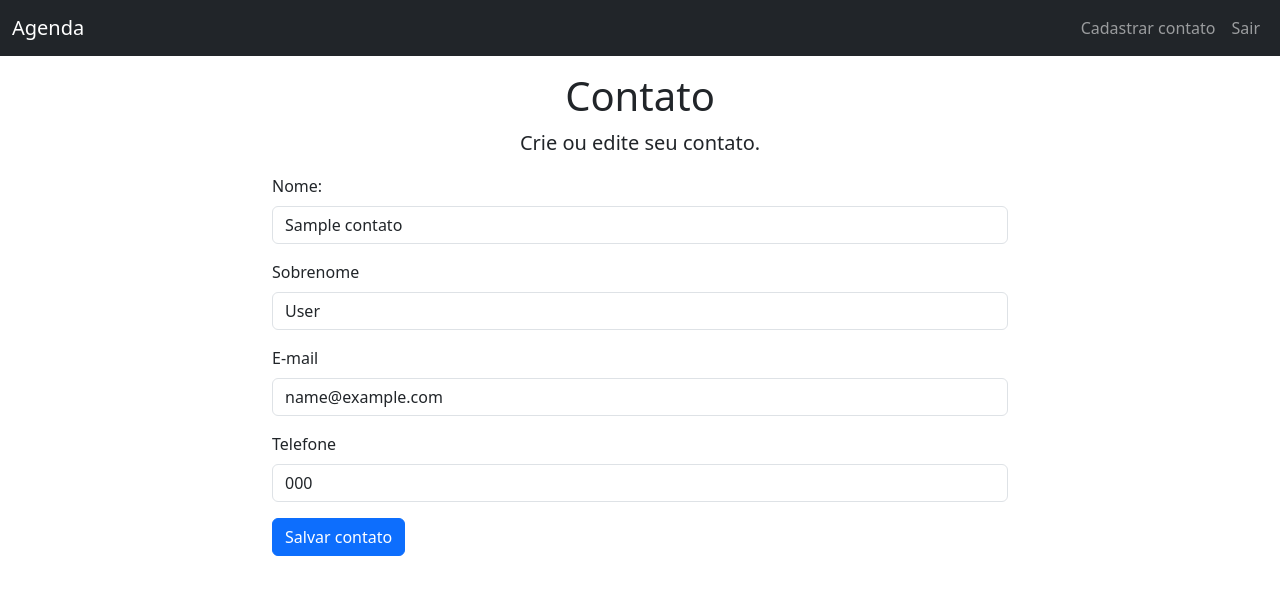
After one commit to AndrewDeras/agendaWithMongoDb, a Node server app: page /contato/index/600000000000000000000001 in a window 1280 px wide. The commit adds this page. Shown: the top 595 px of the page. Run offline with Node 20, Linux system fonts and the light colour scheme; the visitor is signed in with stand-in values (Sample User, id 1); tables that the repository leaves empty hold one stand-in row (values such as "Sample post"); some libraries are stand-ins or nearby versions.

Commit message:
criar e editar contato

```diff
--- /dev/null
+++ b/src/controllers/contatoController.js
@@ -0,0 +1,37 @@
+const Contato = require("../models/ContatoModel");
+
+exports.contatoIndex = (req, res) => {
+  res.render("contato");
+};
+
+exports.contatoRegister = async (req, res) => {
+  try {
+    const contato = new Contato(req.body);
+    await contato.register();
+
+    if (contato.errors.length > 0) {
+      req.flash("errors", contato.errors);
+      req.session.save(() => res.redirect("/contato/index"));
+      return;
+    };
+
+    req.flash("success", "Contato cadastrado com sucesso.");
+    req.session.save(() => res.redirect(`/contato/index/${contato.contato._id}`));
+
+  } catch (error) {
+    console.log(error);
+    return res.render("404");
+  }
+};
+
+exports.contatoEdit = async (req, res) => {
+
+  if (!req.params.id) return res.render("404");
+
+  const contato = await Contato.searchById(req.params.id);
+
+  if (!contato) return res.render("404");
+
+  res.render("contato", { contato: contato });
+
+};
--- a/src/middlewares/middleware.js
+++ b/src/middlewares/middleware.js
@@ -16,3 +16,11 @@ exports.csrfMiddleware = (req, res, next) => {
   res.locals.csrfToken = req.csrfToken();
   next();
 };
+
+exports.loginRequired = (req, res, next) => {
+  if (!req.session.user) {
+    req.flash("errors", "Você precisa iniciar sessão para cadastrar um contato.");
+    return res.redirect("/login/index");
+  }
+  next();
+};
--- /dev/null
+++ b/src/models/ContatoModel.js
@@ -0,0 +1,65 @@
+const mongoose = require("mongoose");
+const validator = require("validator");
+
+const ContatoSchema = new mongoose.Schema({
+  name: { type: String, required: true },
+  lastName: { type: String, required: false, default: "" },
+  email: { type: String, required: false, default: "" },
+  telephone: { type: String, required: false, default: "" },
+  createdAt: { type: Date, default: Date.now() },
+});
+
+const ContatoModel = mongoose.model("Contato", ContatoSchema);
+
+class Contato {
+  constructor(body) {
+    this.body = body;
+    this.errors = [];
+    this.contato = null;
+  };
+
+  async register() {
+    this.validate();
+    if (this.errors.length > 0) return;
+
+    this.contato = await ContatoModel.create(this.body);
+
+  };
+
+  static async searchById(id) {
+    if (typeof id !== "string") return;
+    const contato = await ContatoModel.findById(id);
+    return contato;
+  }
+
+  validate() {
+    this.cleanUp();
+
+    // o e-mail precisa ser válido
+    if (this.body.email && !validator.isEmail(this.body.email)) this.errors.push("E-mail inválido.");
+    if (!this.body.name) this.errors.push("O nome é um campo obrigatório");
+
+    if (!this.body.email && !this.body.telephone) {
+      this.errors.push("Pelo menos um campo de contato precisa ser enviado, Email ou Telefone.");
+    }
+
+  };
+
+  cleanUp() {
+    for (const key in this.body) {
+      if (typeof this.body[key] !== "string") {
+        this.body[key] = "";
+      };
+    };
+
+    this.body = {
+      name: this.body.name,
+      lastName: this.body.lastName,
+      email: this.body.email,
+      telephone: this.body.telephone,
+    };
+
+  };
+};
+
+module.exports = Contato;
--- /dev/null
+++ b/src/views/contato.ejs
@@ -0,0 +1,59 @@
+<%- include("./includes/head")%> <%- include("./includes/navbar")%>
+
+<div class="container">
+  <div class="row">
+    <div class="col-lg-2"></div>
+
+    <div class="col-lg-8 my-3">
+      <h1 class="text-center">Contato</h1>
+      <p class="text-center lead">Crie ou edite seu contato.</p>
+      <%- include("./includes/messages") %>
+
+      <form action="/contato/register" method="post">
+        <input type="hidden" name="_csrf" value="<%=csrfToken%>" />
+        <div class="mb-3">
+          <label class="form-label">Nome:</label>
+          <input
+            value="<%= contato.name%>"
+            type="text"
+            class="form-control"
+            name="name"
+          />
+        </div>
+        <div class="mb-3">
+          <label class="form-label">Sobrenome</label>
+          <input
+            value="<%= contato.lastName%>"
+            type="text"
+            class="form-control"
+            name="lastName"
+          />
+        </div>
+        <div class="mb-3">
+          <label class="form-label">E-mail</label>
+          <input
+            value="<%= contato.email%>"
+            type="email"
+            class="form-control"
+            name="email"
+          />
+        </div>
+        <div class="mb-3">
+          <label class="form-label">Telefone</label>
+          <input
+            value="<%= contato.telephone%>"
+            type="tel"
+            class="form-control"
+            name="telephone"
+          />
+        </div>
+
+        <button type="submit" class="btn btn-primary">Salvar contato</button>
+      </form>
+    </div>
+
+    <div class="col-lg-2"></div>
+  </div>
+</div>
+
+<%- include("./includes/footer")%>
--- a/src/views/includes/navbar.ejs
+++ b/src/views/includes/navbar.ejs
@@ -15,6 +15,9 @@
 
         <% if(user){ %>
           <li class="nav-item">
+            <a class="nav-link" href="/contato/index">Cadastrar contato</a>
+          </li>
+          <li class="nav-item">
             <a class="nav-link" href="/login/logout">Sair</a>
           </li>
         <% } %>
```
Also changed, not shown: routes.js (+8 -0 lines).
